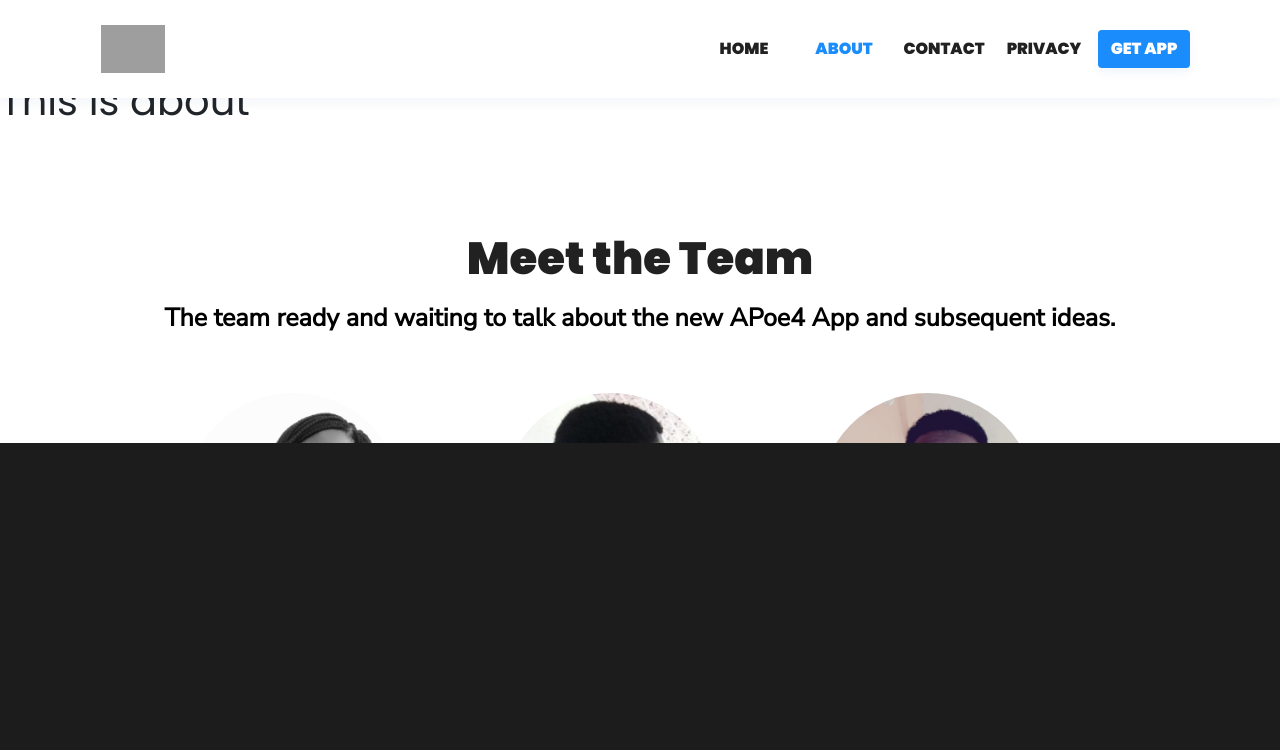
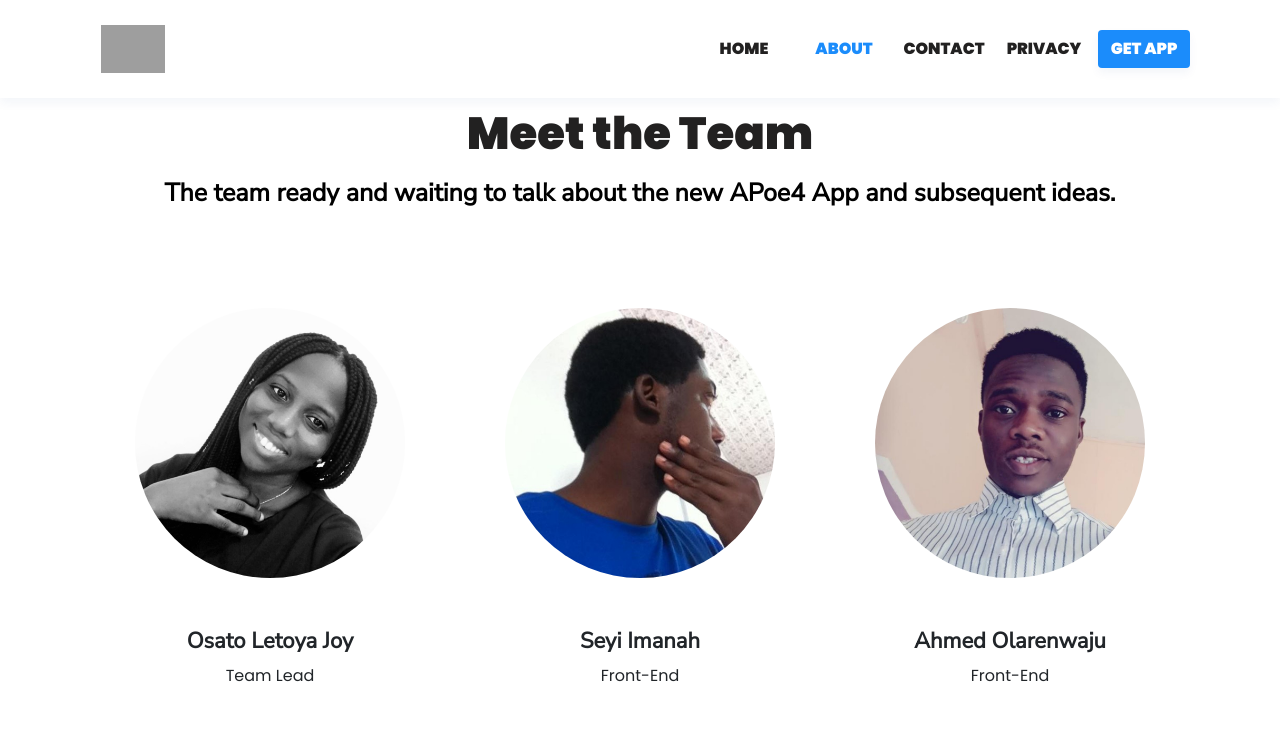
Before and after one commit to hnginternship5/apoe4, a Vue app: page /about in a window 1280 px wide. Shown: the top 750 px of the page. Built offline with nearby package versions, Linux system fonts and the light colour scheme; grey boxes are pictures that could not be loaded; a small style sheet from the web is missing.

Commit message:
fix/team style

```diff
--- a/src/components/about/TeamSection.vue
+++ b/src/components/about/TeamSection.vue
@@ -2,15 +2,15 @@
     <div class="container-fluid">
         <div class="container">
             <!-- ALL COMPONENT MARKUP GOES HERE-->
-            <h1>Meet the Team</h1>
-          <h3>The team ready and waiting to talk about the new APoe4 App and subsequent ideas.</h3>
+            <h1 class="team-title">Meet the Team</h1>
+            <h3 class="team-desc">The team ready and waiting to talk about the new APoe4 App and subsequent ideas.</h3>
           <div id="img-area">
-	          <span><img src="@/assets/img/team/letoya2.jpg" class="rounded-circle"><h4>Osato Letoya Joy</h4><p>Team Lead</p></span>
-	            <span><img src="@/assets/img/team/s3.jpg" class="rounded-circle"><h4>Seyi Imanah</h4><p>Front-End</p></span>
-	            <span><img src="@/assets/img/team/ahmzyjazzy.jpg" class="rounded-circle"><h4>Ahmed Olarenwaju</h4><p>Front-End</p></span>
-	            <span><img src="@/assets/img/team/john.jpg" class="rounded-circle"><h4>John Ademoye</h4><p>Front-End</p></span>
-	            <span><img src="@/assets/img/team/zazah.jpg" class="rounded-circle"><h4>Abdulhakeem Abdulazeez</h4><p>Front-End</p></span>
-	            <span><img src="@/assets/img/team/jeff.jpg" class="rounded-circle"><h4>Jeffrey Ogah</h4><p>Developer</p></span>
+	            <div class="team-member"><img src="@/assets/img/team/letoya2.jpg" class="rounded-circle py-5"><h4 class="member-name">Osato Letoya Joy</h4><p>Team Lead</p></div>
+	            <div class="team-member"><img src="@/assets/img/team/s3.jpg" class="rounded-circle py-5"><h4 class="member-name">Seyi Imanah</h4><p>Front-End</p></div>
+	            <div class="team-member"><img src="@/assets/img/team/ahmzyjazzy.jpg" class="rounded-circle py-5"><h4 class="member-name">Ahmed Olarenwaju</h4><p>Front-End</p></div>
+	            <div class="team-member"><img src="@/assets/img/team/john.jpg" class="rounded-circle py-5"><h4 class="member-name">John Ademoye</h4><p>Front-End</p></div>
+	            <div class="team-member"><img src="@/assets/img/team/zazah.jpg" class="rounded-circle py-5"><h4 class="member-name">Abdulhakeem Abdulazeez</h4><p>Front-End</p></div>
+	            <div class="team-member"><img src="@/assets/img/team/jeff.jpg" class="rounded-circle py-5"><h4 class="member-name">Jeffrey Ogah</h4><p>Developer</p></div>
         </div>
         </div>
     </div>
@@ -20,13 +20,9 @@
 	@import url('https://fonts.googleapis.com/css?family=Poppins');
 	@import url('https://fonts.googleapis.com/css?family=Nunito+Sans|Poppins');
 
-	html, body {
-  margin: 0;
-  padding: 0;
-}
 
-h1 {
-margin-top: 100px;
+.team-title {
+  margin-top: 100px;
   font-family: Poppins;
   font-style: normal;
   font-weight: bold;
@@ -34,10 +30,9 @@ margin-top: 100px;
   line-height: normal;
   text-align: center;
   color: #222121;
-
 }
 
-h3 {
+.team-desc {
   font-family: Nunito Sans;
   font-style: normal;
   font-weight: 600;
@@ -46,18 +41,49 @@ h3 {
   line-height: normal;
   color: #000000;
 }
-img {
-  width: 217px;
-  height: 217px;
-  border-radius: 100%;
-  margin-top: 50px;
+
+#img-area {
+    display: grid;
+    grid-template-columns: 1fr 1fr 1fr;
+    grid-gap: 0 100px;
+    width: 100%;
+    margin: 50px 0;
+    padding: 0 50px;
 }
-#img-area span {
+
+.team-member {
+  width: 100%;
+  height: auto;
+  display: flex;
+  flex-flow: column;
+  justify-content: center;
+  align-items: center;
+}
+
+#img-area img {
+  max-width: 100%;
+}
+
+#img-area img {
+  max-width: 100%;
+}
+
+.member-name {
+  font-family: Nunito Sans;
+  font-style: normal;
+  font-weight: 800;
+  font-size: 22px;
+  line-height: normal;
+  text-align: center;
+}
+
+/*
+#img-area div {
 	display: inline;
 	float: left;
 	margin-left: 100px;
 }
-#img-area span h4, #img-area span p {
+#img-area div h4, #img-area div p {
 	text-align: center;
 	font-family: Nunito Sans;
 	font-style: normal;
@@ -68,7 +94,7 @@ img {
 	color: #000000;
 	margin-top: 10px;
 }
-#img-area span p {
+#img-area div p {
 	font-size: 16px;
 	font-weight: 600;
 }
@@ -76,7 +102,7 @@ img {
     content: "";
     display: block;
     clear: both;
-}
+} */
 </style>
 
 <script>
--- a/src/views/About.vue
+++ b/src/views/About.vue
@@ -1,7 +1,6 @@
 <template>
 
   <div>
-    <h1> This is about </h1>
     <HeaderSection />
     <AboutSection />
     <TeamSection />
```
